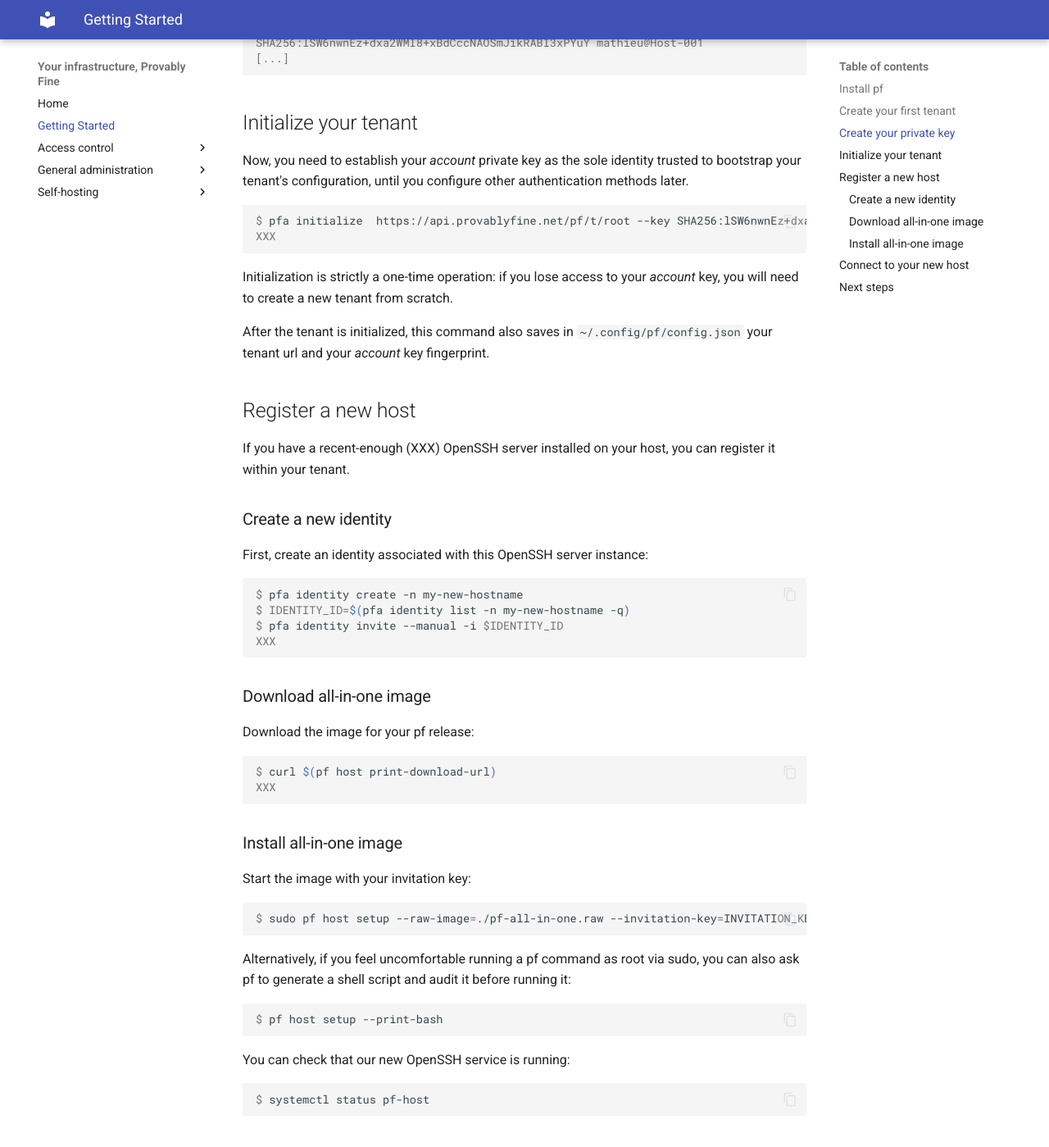
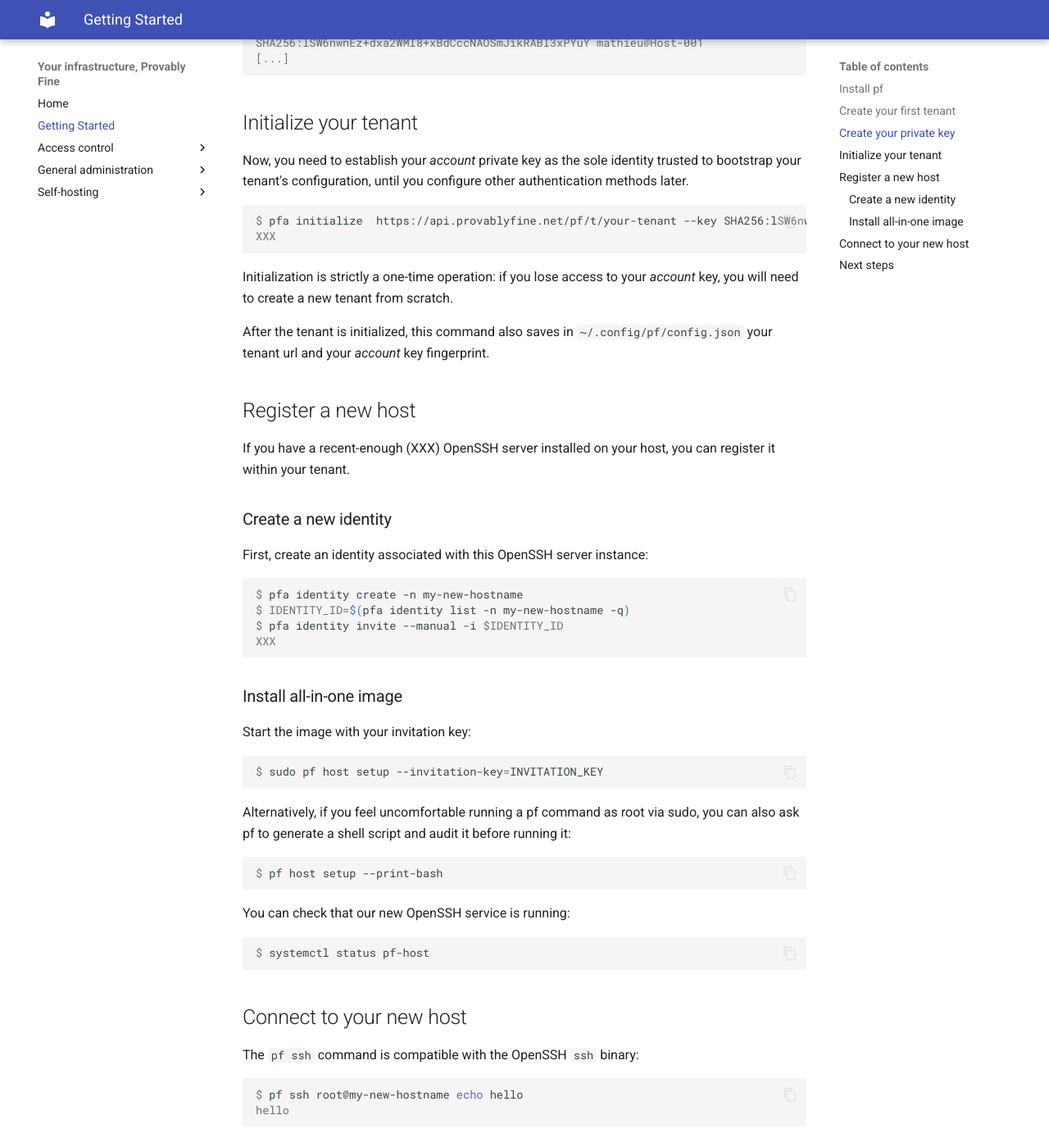
Before and after one commit to provablyfine/pf, an MkDocs documentation site: the page built from docs/getting-started.md, in a window 1280 px wide and 1400 px high, scrolled down 973 px. Shown: the whole window at 82% size. Built offline with MkDocs 1.6.1 and Material for MkDocs 9.7.7, drawn with Linux system fonts in a browser that asks for light colours; comment, search, counter and statistics services are not loaded; the version menu is left out.

````diff
--- a/docs/getting-started.md
+++ b/docs/getting-started.md
@@ -48,7 +48,7 @@
 authentication methods later.
 
 ```console
-$ pfa initialize  https://api.provablyfine.net/pf/t/root --key SHA256:lSW6nwnEz+dxa2WMI8+xBdCccNAOSmJikRABI3xPYuY
+$ pfa initialize  https://api.provablyfine.net/pf/t/your-tenant --key SHA256:lSW6nwnEz+dxa2WMI8+xBdCccNAOSmJikRABI3xPYuY
 XXX
 ```
 
@@ -73,19 +73,11 @@
 XXX
 ```
 
-### Download all-in-one image
-
-Download the image for your pf release:
-```console
-$ curl $(pf host print-download-url)
-XXX
-```
-
 ### Install all-in-one image
 
 Start the image with your invitation key:
 ```console
-$ sudo pf host setup --raw-image=./pf-all-in-one.raw --invitation-key=INVITATION_KEY
+$ sudo pf host setup --invitation-key=INVITATION_KEY
 ```
 
 Alternatively, if you feel uncomfortable running a pf command as root via sudo, you
````
Also changed, not shown: 9 other files.
